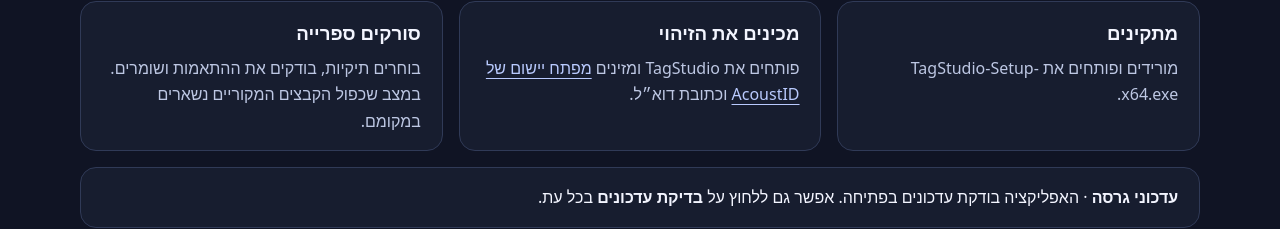
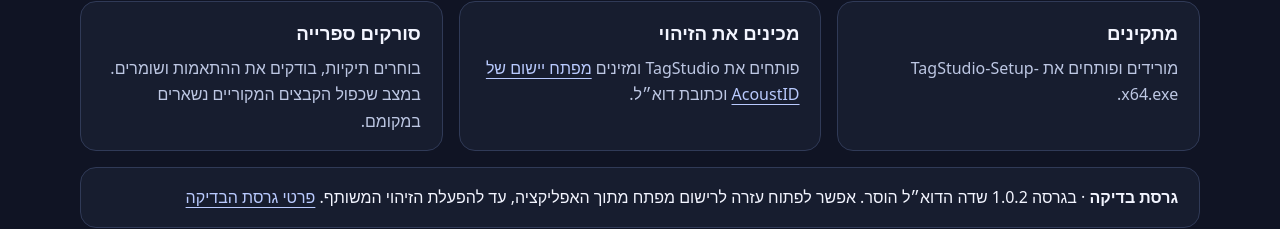
Before and after one commit to danieledry2025/TagStudio-Releases, a plain HTML site: page index.html in a window 1280 px wide. Shown: the part 738-967 px from the top of the page. Drawn offline with Linux system fonts and the light colour scheme.

Commit message:
Link to the simpler setup preview

```diff
--- a/index.html
+++ b/index.html
@@ -35,6 +35,7 @@
         <li><h3>מכינים את הזיהוי</h3><p>פותחים את TagStudio ומזינים <a href="https://acoustid.org/new-application">מפתח יישום של AcoustID</a> וכתובת דוא״ל.</p></li>
         <li><h3>סורקים ספרייה</h3><p>בוחרים תיקיות, בודקים את ההתאמות ושומרים. במצב שכפול הקבצים המקוריים נשארים במקומם.</p></li>
       </ol>
+      <p class="update"><strong>גרסת בדיקה</strong> · בגרסה 1.0.2 שדה הדוא״ל הוסר. אפשר לפתוח עזרה לרישום מפתח מתוך האפליקציה, עד להפעלת הזיהוי המשותף. <a href="https://github.com/danieledry2025/TagStudio-Releases/releases/tag/v1.0.2-preview">פרטי גרסת הבדיקה</a></p>
       <p class="update"><strong>עדכוני גרסה</strong> · האפליקציה בודקת עדכונים בפתיחה. אפשר גם ללחוץ על <b>בדיקת עדכונים</b> בכל עת.</p>
     </section>
   </main>
```
